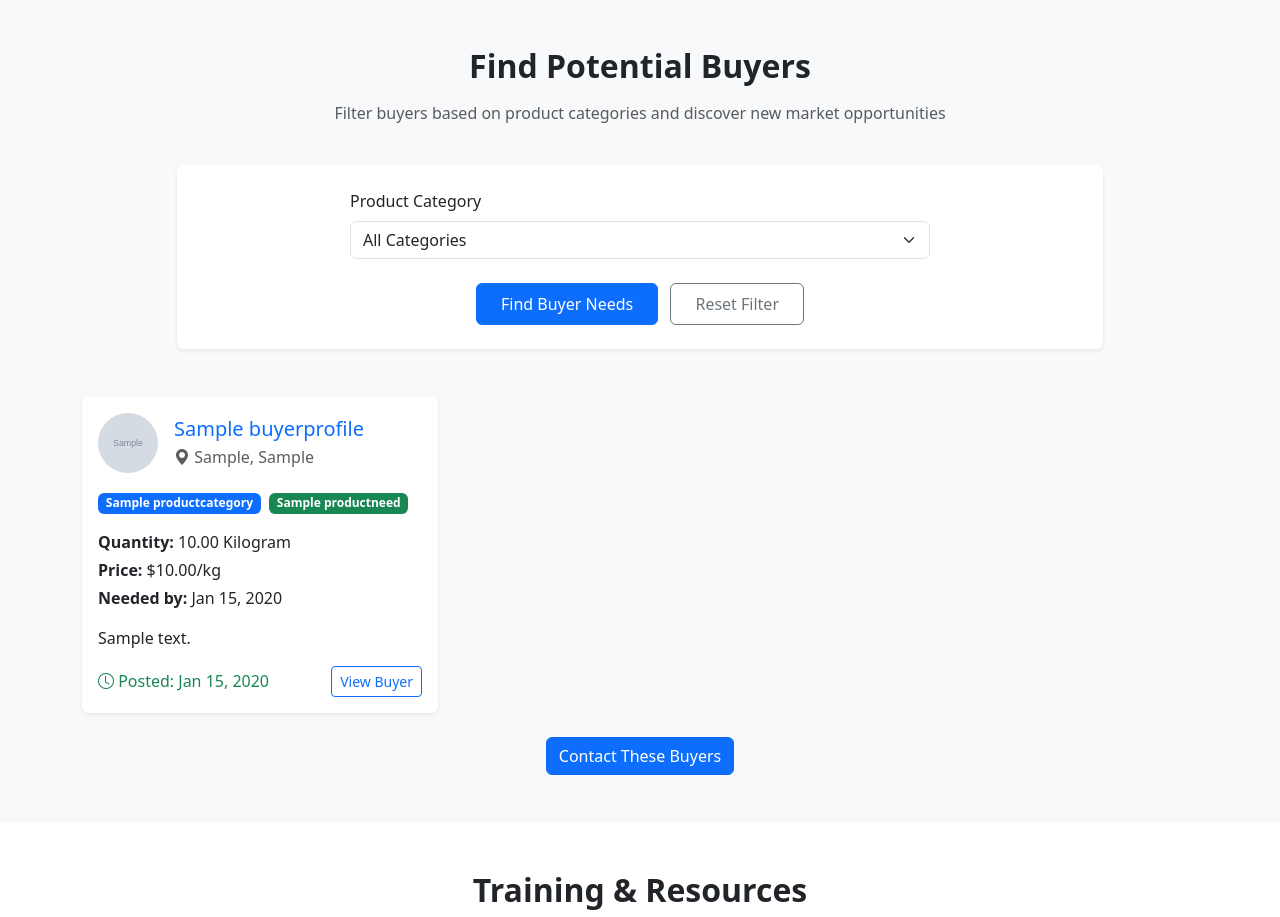
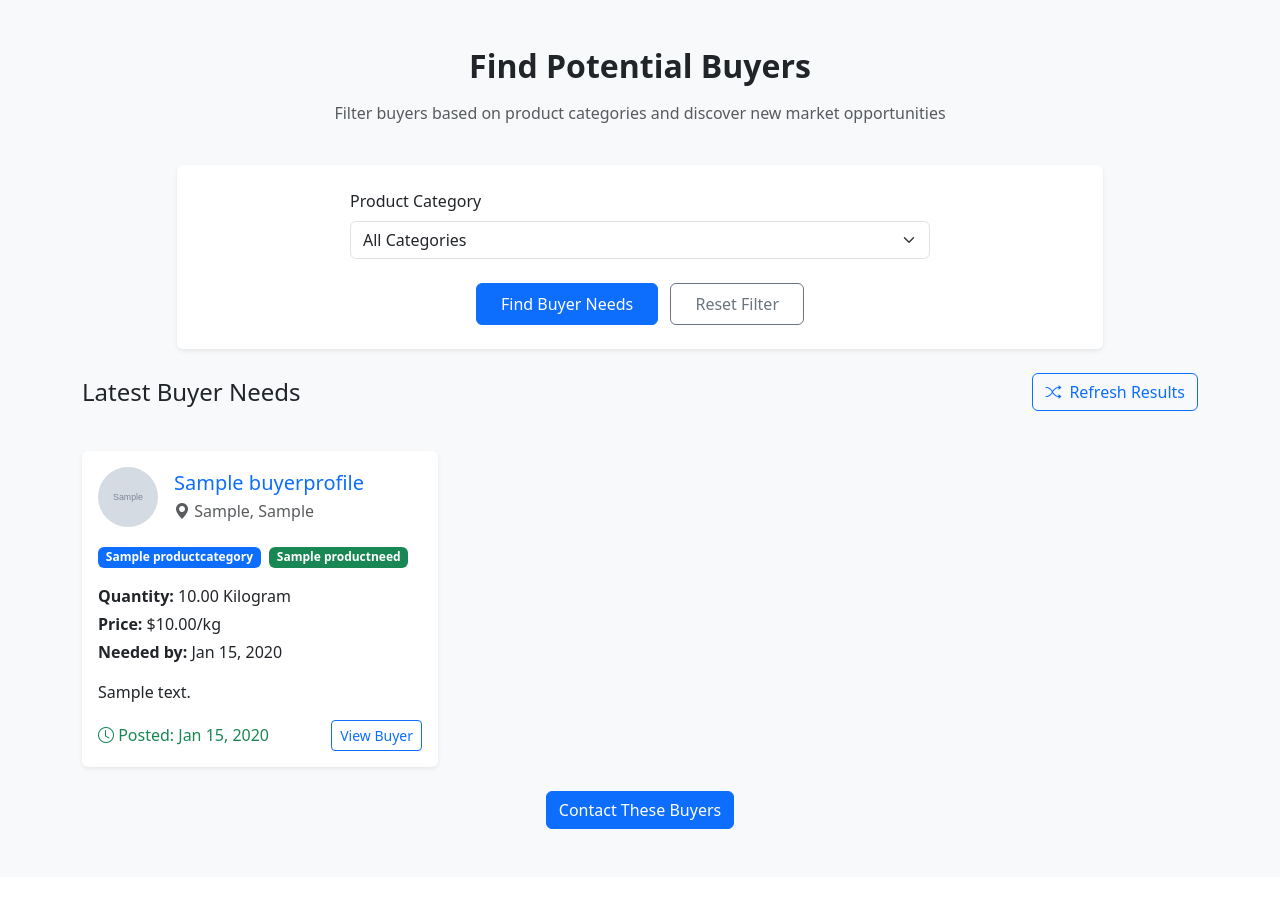
Before and after one commit to egoist945402376/CDIDEMO, a Django app: page /farmer/home/ in a window 1280 px wide. Shown: the part 1651-2568 px from the top of the page. Run offline with Django 5.2, Linux system fonts and the light colour scheme; a user stored in the database is signed in; tables that the repository leaves empty hold one stand-in row (values such as "Sample post"); grey boxes marked "Sample" are stand-in pictures.

Commit message:
refresh button.

```diff
--- a/tropiconnect/supplychain/templates/supplychain/farmer_home_page.html
+++ b/tropiconnect/supplychain/templates/supplychain/farmer_home_page.html
@@ -253,6 +253,28 @@
             </div>
         </div>
 
+        <!-- Results Header with Refresh Button -->
+        {% if product_needs %}
+        <div class="row mb-3">
+            <div class="col-12 d-flex justify-content-between align-items-center">
+                <h4 class="mb-0">
+                    {% if selected_category %}
+                        {% for category in product_categories %}
+                            {% if selected_category == category.id|stringformat:"s" %}
+                                {{ category.name }} Buyer Needs
+                            {% endif %}
+                        {% endfor %}
+                    {% else %}
+                        Latest Buyer Needs
+                    {% endif %}
+                </h4>
+                <a href="{% url 'farmer_home' %}?category={{ selected_category }}&random=true" class="btn btn-outline-primary">
+                    <i class="bi bi-shuffle me-2"></i>Refresh Results
+                </a>
+            </div>
+        </div>
+        {% endif %}
+
         <!-- Buyer Product Needs Results -->
         <div class="row g-4 mt-2" id="buyerResults">
             {% if product_needs %}
--- a/tropiconnect/supplychain/views.py
+++ b/tropiconnect/supplychain/views.py
@@ -422,25 +422,43 @@ def farmer_home_page(request):
     product_categories = ProductCategory.objects.all()
 
     selected_category = request.GET.get('category', '')
+    is_random = request.GET.get('random', '') == 'true'
 
     if selected_category:
         try:
             category = ProductCategory.objects.get(id=selected_category)
-            product_needs = ProductNeed.objects.filter(
+            all_needs = ProductNeed.objects.filter(
                 product_category=category,
                 status='active'
-            ).order_by('-date_posted')[:3]
+            )
+
+            if is_random and all_needs.count() > 3:
+                import random
+                need_ids = list(all_needs.values_list('id', flat=True))
+                random_ids = random.sample(need_ids, min(3, len(need_ids)))
+                product_needs = ProductNeed.objects.filter(id__in=random_ids)
+            else:
+                product_needs = all_needs.order_by('-date_posted')[:3]
         except ProductCategory.DoesNotExist:
             product_needs = []
     else:
-        product_needs = ProductNeed.objects.filter(status='active').order_by('-date_posted')[:3]
+        all_needs = ProductNeed.objects.filter(status='active')
+
+        if is_random and all_needs.count() > 3:
+            import random
+            need_ids = list(all_needs.values_list('id', flat=True))
+            random_ids = random.sample(need_ids, min(3, len(need_ids)))
+            product_needs = ProductNeed.objects.filter(id__in=random_ids)
+        else:
+            product_needs = all_needs.order_by('-date_posted')[:3]
 
     context = {
         'title': 'Farmer Home',
         'farmer': farmer,
         'product_categories': product_categories,
         'selected_category': selected_category,
-        'product_needs': product_needs
+        'product_needs': product_needs,
+        'is_random': is_random
     }
 
     return render(request, 'supplychain/farmer_home_page.html', context)
```
